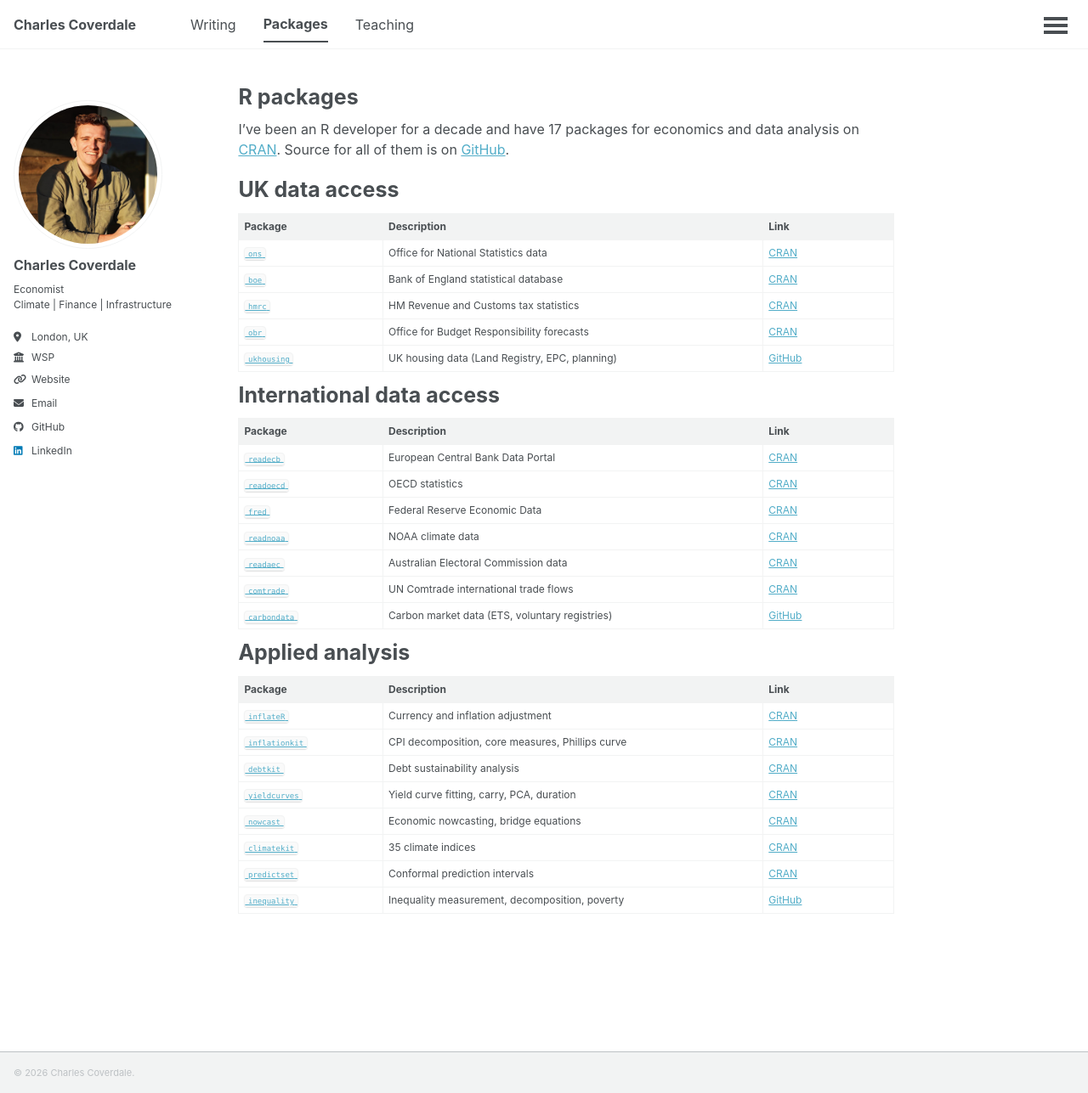
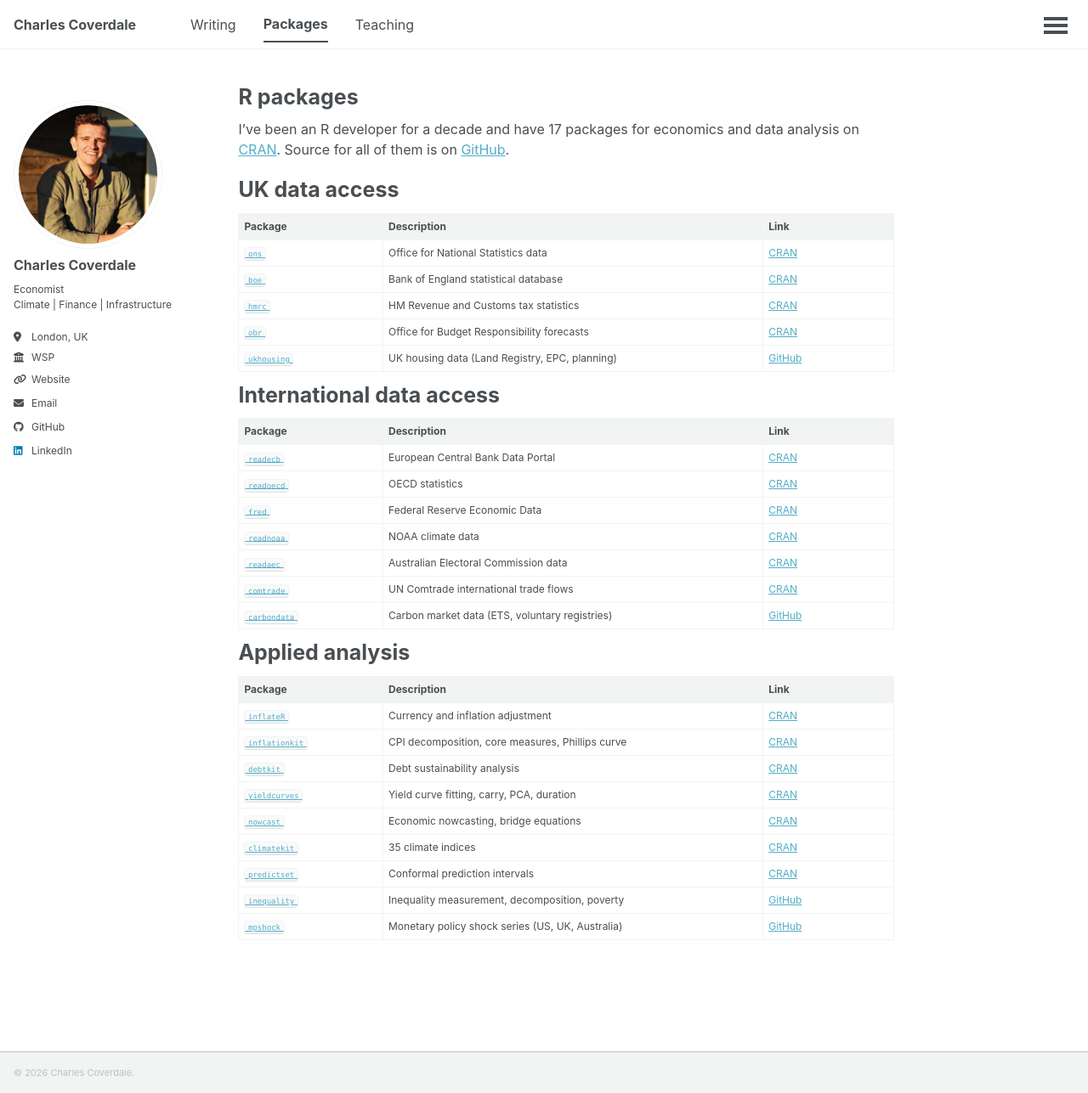
Before and after one commit to charlescoverdale/charlescoverdale.github.io, a Jekyll site: the page built from _pages/packages.md, in a window 1280 px wide and 1287 px high. Shown: the whole window at 85% size. Built offline with Jekyll 4.4.1, drawn with Linux system fonts in a browser that asks for light colours; a script that is not in the unit is left out.

Commit message:
packages: add mpshock to Applied analysis

```diff
--- a/_pages/packages.md
+++ b/_pages/packages.md
@@ -57,3 +57,4 @@ Applied analysis
 | [`climatekit`](https://github.com/charlescoverdale/climatekit) | 35 climate indices | [CRAN](https://cran.r-project.org/package=climatekit) |
 | [`predictset`](https://github.com/charlescoverdale/predictset) | Conformal prediction intervals | [CRAN](https://cran.r-project.org/package=predictset) |
 | [`inequality`](https://github.com/charlescoverdale/inequality) | Inequality measurement, decomposition, poverty | [GitHub](https://github.com/charlescoverdale/inequality) |
+| [`mpshock`](https://github.com/charlescoverdale/mpshock) | Monetary policy shock series (US, UK, Australia) | [GitHub](https://github.com/charlescoverdale/mpshock) |
```
